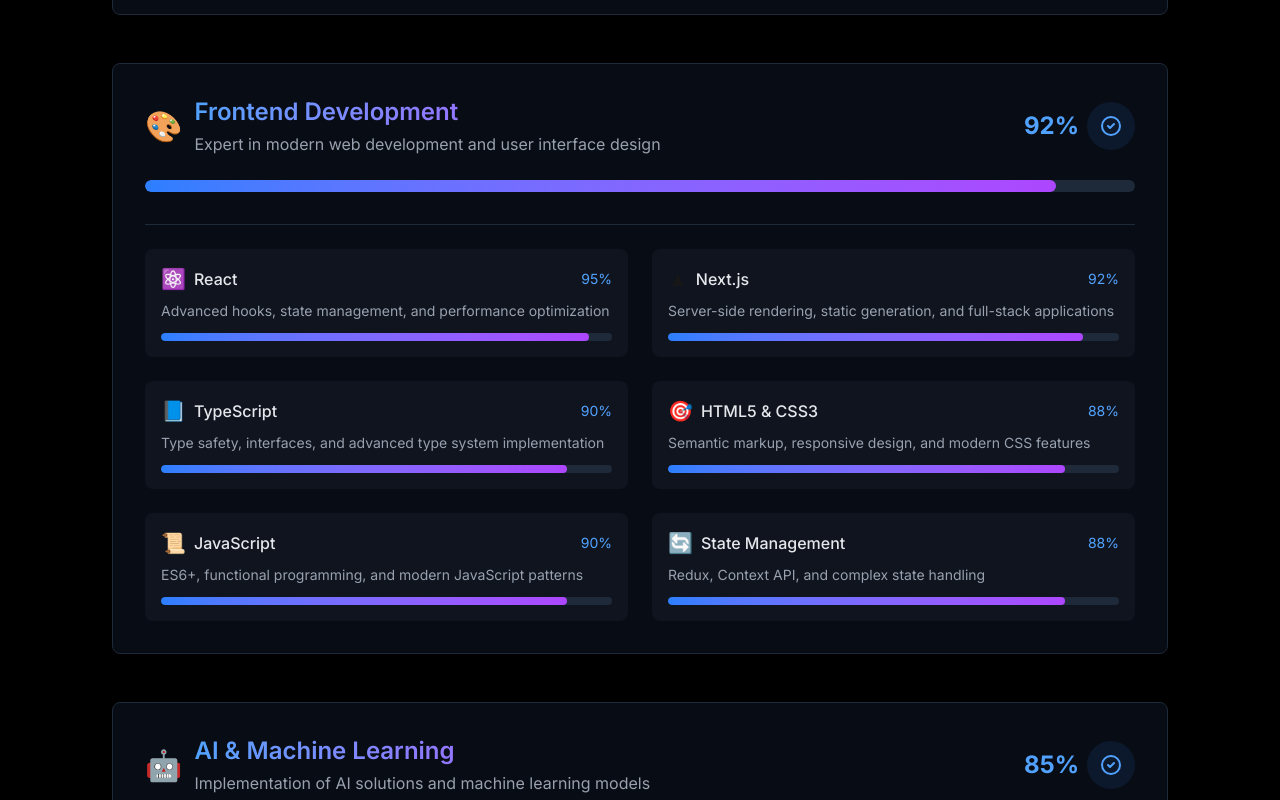
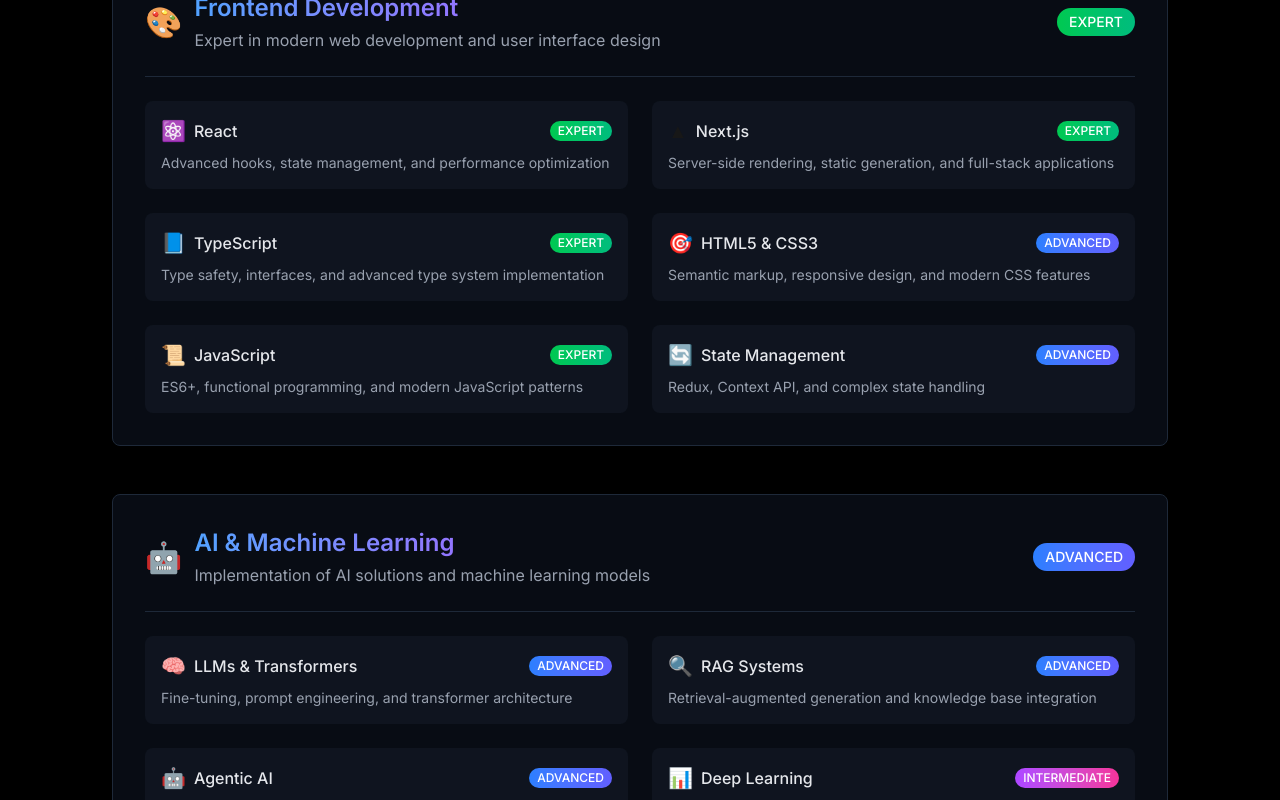
Before and after one commit to rohanddave/portfolio-website, a Next.js app: page / in a window 1280 px wide. Shown: the part 5880-6680 px from the top of the page. Built offline with nearby package versions, Linux system fonts and the light colour scheme.

Commit message:
update skills section

```diff
--- a/components/SkillsSection.tsx
+++ b/components/SkillsSection.tsx
@@ -53,8 +53,19 @@
   "Mobile Testing": "🧪",
 };
 
+// Proficiency level colors
+const proficiencyColors: { [key: string]: string } = {
+  EXPERT: "from-green-500 to-emerald-500",
+  ADVANCED: "from-blue-500 to-indigo-500",
+  INTERMEDIATE: "from-purple-500 to-pink-500",
+  BASIC: "from-gray-500 to-gray-600",
+};
+
 export default function SkillsSection() {
   const [skills, setSkills] = useState<Skill[]>([]);
+  const [proficiencyScale, setProficiencyScale] = useState<{
+    [key: string]: string;
+  }>({});
   const [isLoading, setIsLoading] = useState(true);
 
   useEffect(() => {
@@ -63,6 +74,7 @@
         const response = await fetch("/data/skills.json");
         const data: SkillsData = await response.json();
         setSkills(data.skills);
+        setProficiencyScale(data.proficiencyScale);
         setIsLoading(false);
       } catch (error) {
         console.error("Error loading skills:", error);
@@ -110,33 +122,14 @@
               </div>
             </div>
             <div className="flex items-center gap-2">
-              <span className="text-2xl font-bold text-blue-400">
-                {skill.level}%
+              <span
+                className={`px-3 py-1 rounded-full text-sm font-medium bg-gradient-to-r ${
+                  proficiencyColors[skill.proficiency]
+                } text-white`}
+              >
+                {skill.proficiency}
               </span>
-              <div className="h-12 w-12 rounded-full bg-blue-500/10 flex items-center justify-center">
-                <svg
-                  className="h-6 w-6 text-blue-400"
-                  fill="none"
-                  viewBox="0 0 24 24"
-                  stroke="currentColor"
-                >
-                  <path
-                    strokeLinecap="round"
-                    strokeLinejoin="round"
-                    strokeWidth={2}
-                    d="M9 12l2 2 4-4m6 2a9 9 0 11-18 0 9 9 0 0118 0z"
-                  />
-                </svg>
-              </div>
             </div>
-          </div>
-
-          {/* Main Skill Progress Bar */}
-          <div className="h-3 bg-gray-800 rounded-full overflow-hidden mb-8">
-            <div
-              className="h-full bg-gradient-to-r from-blue-500 to-purple-500 rounded-full transition-all duration-1000 ease-out"
-              style={{ width: `${skill.level}%` }}
-            />
           </div>
 
           {/* Sub-skills Grid */}
@@ -156,19 +149,17 @@
                         {subSkill.name}
                       </span>
                     </div>
-                    <span className="text-sm text-blue-400">
-                      {subSkill.level}%
+                    <span
+                      className={`px-2 py-0.5 rounded-full text-xs font-medium bg-gradient-to-r ${
+                        proficiencyColors[subSkill.proficiency]
+                      } text-white`}
+                    >
+                      {subSkill.proficiency}
                     </span>
                   </div>
-                  <p className="text-sm text-gray-400 mb-3">
+                  <p className="text-sm text-gray-400">
                     {subSkill.description}
                   </p>
-                  <div className="h-2 bg-gray-800 rounded-full overflow-hidden">
-                    <div
-                      className="h-full bg-gradient-to-r from-blue-500 to-purple-500 rounded-full transition-all duration-1000 ease-out"
-                      style={{ width: `${subSkill.level}%` }}
-                    />
-                  </div>
                 </div>
               ))}
             </div>
--- a/public/data/skills.json
+++ b/public/data/skills.json
@@ -1,181 +1,187 @@
 {
+  "proficiencyScale": {
+    "EXPERT": "Mastery of advanced concepts and extensive practical experience",
+    "ADVANCED": "Strong understanding and significant practical experience",
+    "INTERMEDIATE": "Good understanding and practical experience",
+    "BASIC": "Fundamental understanding and some practical experience"
+  },
   "skills": [
     {
       "name": "Backend Development",
-      "level": 90,
+      "proficiency": "EXPERT",
       "description": "Expert in server-side development and distributed systems",
       "subSkills": [
         {
           "name": "TypeScript",
-          "level": 92,
+          "proficiency": "EXPERT",
           "description": "Strong typing, advanced type system, and enterprise-scale applications"
         },
         {
           "name": "Java",
-          "level": 88,
+          "proficiency": "ADVANCED",
           "description": "Spring Boot, microservices, and enterprise application development"
         },
         {
           "name": "Golang",
-          "level": 85,
+          "proficiency": "ADVANCED",
           "description": "High-performance systems, concurrent programming, and microservices"
         },
         {
           "name": "Node.js",
-          "level": 90,
+          "proficiency": "EXPERT",
           "description": "Express.js, NestJS, and scalable backend services"
         },
         {
           "name": "System Design",
-          "level": 88,
+          "proficiency": "ADVANCED",
           "description": "Distributed systems, microservices architecture, and scalability patterns"
         },
         {
           "name": "Database Systems",
-          "level": 90,
+          "proficiency": "EXPERT",
           "description": "PostgreSQL, MongoDB, Redis, and database optimization"
         }
       ]
     },
     {
       "name": "Frontend Development",
-      "level": 92,
+      "proficiency": "EXPERT",
       "description": "Expert in modern web development and user interface design",
       "subSkills": [
         {
           "name": "React",
-          "level": 95,
+          "proficiency": "EXPERT",
           "description": "Advanced hooks, state management, and performance optimization"
         },
         {
           "name": "Next.js",
-          "level": 92,
+          "proficiency": "EXPERT",
           "description": "Server-side rendering, static generation, and full-stack applications"
         },
         {
           "name": "TypeScript",
-          "level": 90,
+          "proficiency": "EXPERT",
           "description": "Type safety, interfaces, and advanced type system implementation"
         },
         {
           "name": "HTML5 & CSS3",
-          "level": 88,
+          "proficiency": "ADVANCED",
           "description": "Semantic markup, responsive design, and modern CSS features"
         },
         {
           "name": "JavaScript",
-          "level": 90,
+          "proficiency": "EXPERT",
           "description": "ES6+, functional programming, and modern JavaScript patterns"
         },
         {
           "name": "State Management",
-          "level": 88,
+          "proficiency": "ADVANCED",
           "description": "Redux, Context API, and complex state handling"
         }
       ]
     },
     {
       "name": "AI & Machine Learning",
-      "level": 85,
+      "proficiency": "ADVANCED",
       "description": "Implementation of AI solutions and machine learning models",
       "subSkills": [
         {
           "name": "LLMs & Transformers",
-          "level": 88,
+          "proficiency": "ADVANCED",
           "description": "Fine-tuning, prompt engineering, and transformer architecture"
         },
         {
           "name": "RAG Systems",
-          "level": 85,
+          "proficiency": "ADVANCED",
           "description": "Retrieval-augmented generation and knowledge base integration"
         },
         {
           "name": "Agentic AI",
-          "level": 82,
+          "proficiency": "ADVANCED",
           "description": "Autonomous agents, task planning, and decision-making systems"
         },
         {
           "name": "Deep Learning",
-          "level": 85,
+          "proficiency": "INTERMEDIATE",
           "description": "Neural networks, CNN, RNN, and advanced architectures"
         },
         {
           "name": "Python ML Stack",
-          "level": 90,
+          "proficiency": "INTERMEDIATE",
           "description": "TensorFlow, PyTorch, scikit-learn, and pandas"
         },
         {
           "name": "NLP & Computer Vision",
-          "level": 85,
+          "proficiency": "INTERMEDIATE",
           "description": "Text processing, image recognition, and multimodal AI"
         }
       ]
     },
     {
       "name": "Cloud & Infrastructure",
-      "level": 88,
+      "proficiency": "ADVANCED",
       "description": "Cloud architecture and infrastructure management",
       "subSkills": [
         {
           "name": "AWS Core Services",
-          "level": 90,
+          "proficiency": "EXPERT",
           "description": "EC2, S3, Lambda, and core infrastructure services"
         },
         {
           "name": "AWS Advanced Services",
-          "level": 85,
+          "proficiency": "INTERMEDIATE",
           "description": "ECS, ECR, RDS, OpenSearch, and load balancers"
         },
         {
           "name": "Serverless Architecture",
-          "level": 88,
+          "proficiency": "ADVANCED",
           "description": "Lambda functions, API Gateway, and event-driven systems"
         },
         {
           "name": "Containerization",
-          "level": 90,
+          "proficiency": "ADVANCED",
           "description": "Docker, Kubernetes, and container orchestration"
         },
         {
           "name": "Infrastructure as Code",
-          "level": 85,
+          "proficiency": "INTERMEDIATE",
           "description": "Terraform, CloudFormation, and infrastructure automation"
         },
         {
           "name": "DevOps & CI/CD",
-          "level": 88,
+          "proficiency": "INTERMEDIATE",
           "description": "GitHub Actions, Jenkins, and automated deployment"
         }
       ]
     },
     {
       "name": "Mobile Development",
-      "level": 85,
+      "proficiency": "ADVANCED",
       "description": "Cross-platform and native mobile application development",
       "subSkills": [
         {
+          "name": "Swift",
+          "proficiency": "ADVANCED",
+          "description": "iOS development, SwiftUI, and native iOS features"
+        },
+        {
           "name": "React Native",
-          "level": 88,
+          "proficiency": "INTERMEDIATE",
           "description": "Cross-platform mobile development and native modules"
         },
         {
-          "name": "Swift",
-          "level": 85,
-          "description": "iOS development, SwiftUI, and native iOS features"
-        },
-        {
           "name": "Flutter",
-          "level": 82,
+          "proficiency": "INTERMEDIATE",
           "description": "Dart programming and cross-platform UI development"
         },
         {
           "name": "Mobile Architecture",
-          "level": 85,
+          "proficiency": "ADVANCED",
           "description": "Clean architecture, state management, and performance optimization"
         },
         {
           "name": "Mobile Testing",
-          "level": 80,
+          "proficiency": "INTERMEDIATE",
           "description": "Unit testing, integration testing, and UI automation"
         }
       ]
--- a/types/index.ts
+++ b/types/index.ts
@@ -1,15 +1,18 @@
 export interface Skill {
   name: string;
-  level: number;
+  proficiency: string;
   description: string;
   subSkills?: {
     name: string;
-    level: number;
+    proficiency: string;
     description: string;
   }[];
 }
 
 export interface SkillsData {
+  proficiencyScale: {
+    [key: string]: string;
+  };
   skills: Skill[];
 }
 
```
